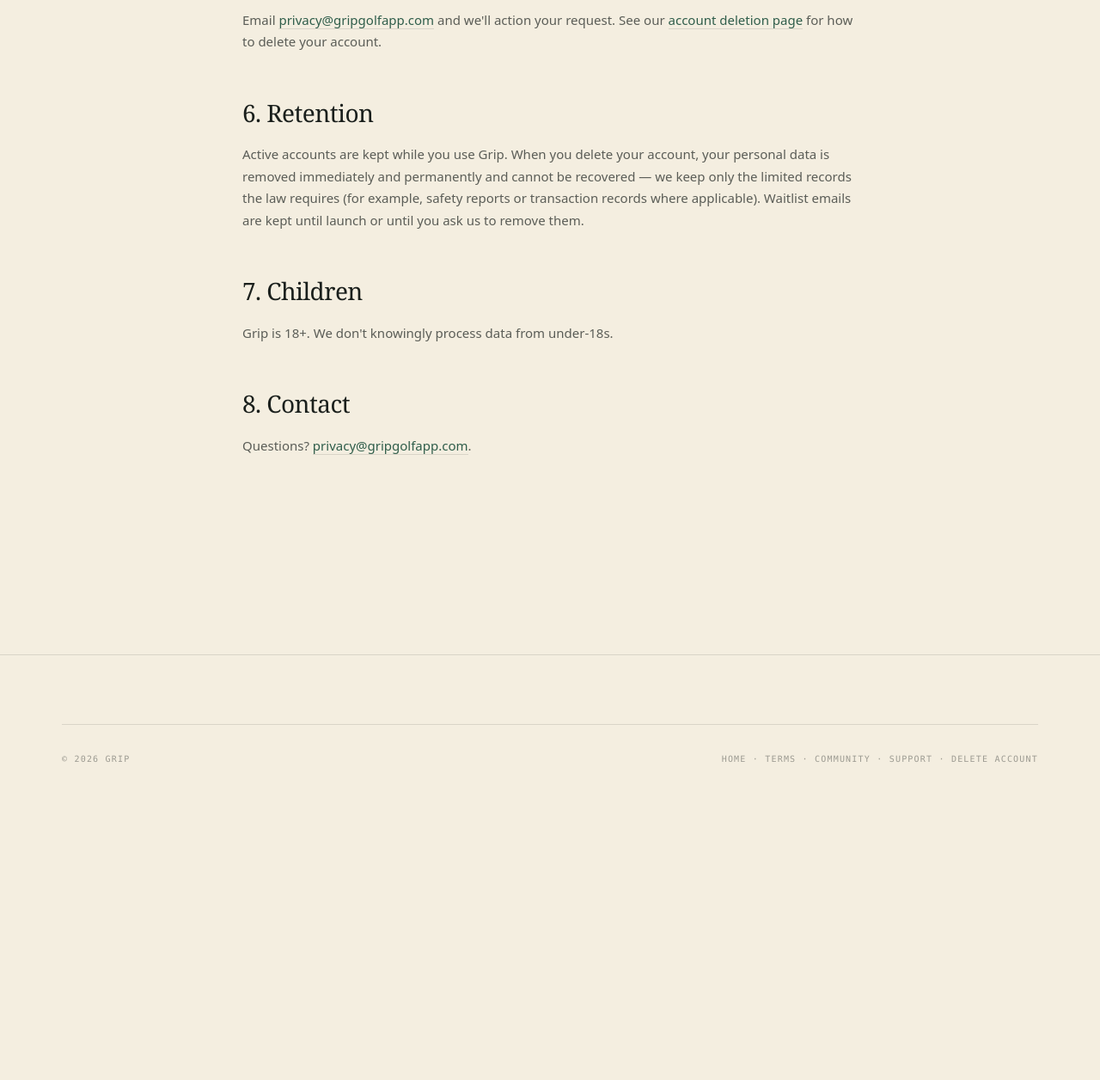
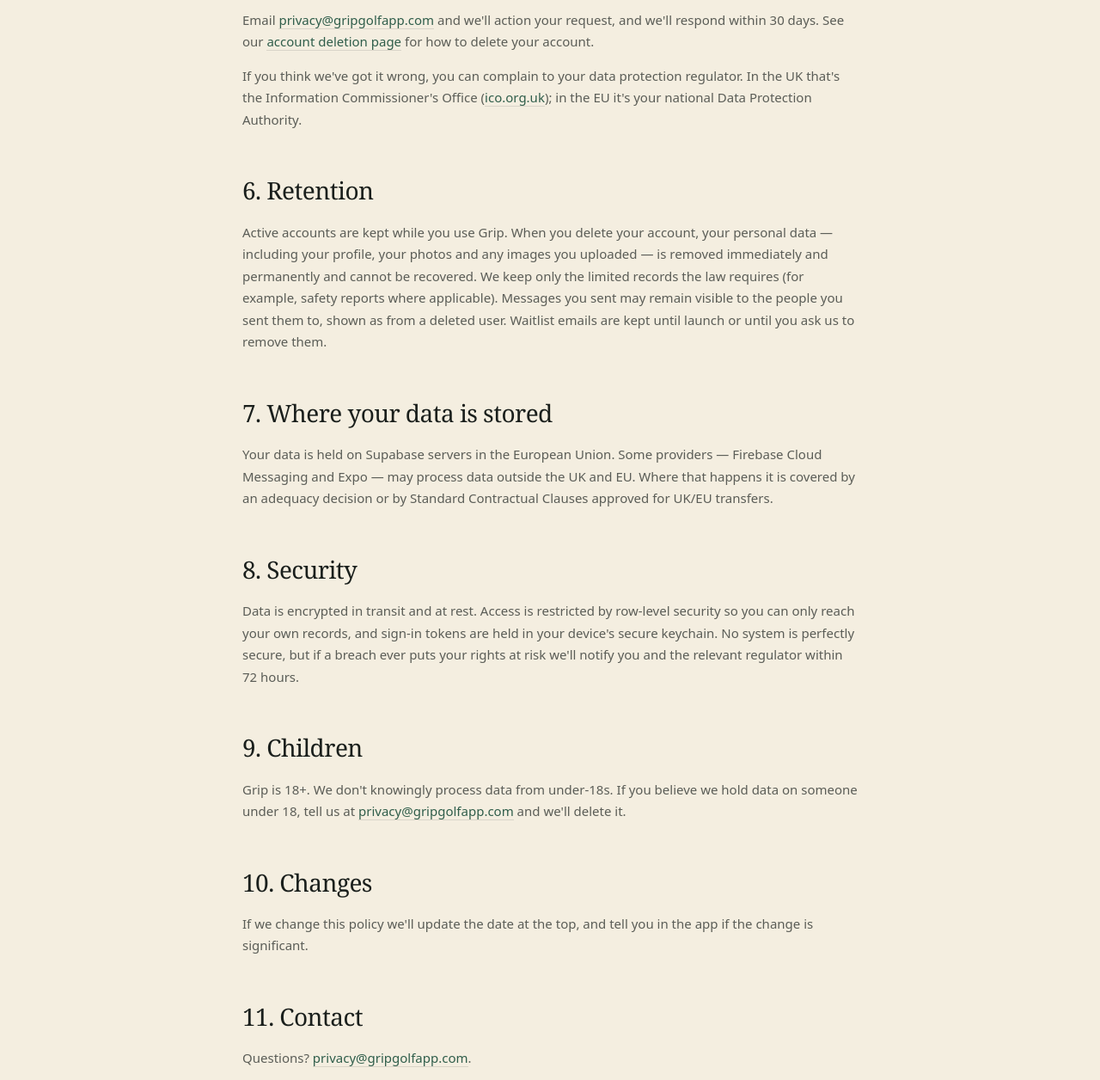
Before and after one commit to icebucket2345-afk/grip-website, a website: page privacy.html in a window 1280 px wide. Shown: the part 1804-3060 px from the top of the page at 86% size. Before the commit the page ends 2743 px from the top, so only its background shows below. Drawn offline with Linux system fonts and the light colour scheme.

Commit message:
Make the published policy the complete one
Folds in what only the unpublished markdown draft carried, so this page stands
on its own as the operative policy: the right to complain to the ICO or an EU
authority, where data is stored and on what basis it leaves the UK/EU, security
measures and breach notification, and how changes are communicated.

Also states plainly that deleting an account now removes uploaded photos too,
which it previously did not.

```diff
--- a/privacy.html
+++ b/privacy.html
@@ -52,15 +52,25 @@
       <li>Delete your account and everything tied to it</li>
       <li>Object to specific processing</li>
     </ul>
-    <p>Email <a href="mailto:privacy@gripgolfapp.com">privacy@gripgolfapp.com</a> and we'll action your request. See our <a href="delete-account.html">account deletion page</a> for how to delete your account.</p>
+    <p>Email <a href="mailto:privacy@gripgolfapp.com">privacy@gripgolfapp.com</a> and we'll action your request, and we'll respond within 30 days. See our <a href="delete-account.html">account deletion page</a> for how to delete your account.</p>
+    <p>If you think we've got it wrong, you can complain to your data protection regulator. In the UK that's the Information Commissioner's Office (<a href="https://ico.org.uk">ico.org.uk</a>); in the EU it's your national Data Protection Authority.</p>
 
     <h2>6. Retention</h2>
-    <p>Active accounts are kept while you use Grip. When you delete your account, your personal data is removed immediately and permanently and cannot be recovered — we keep only the limited records the law requires (for example, safety reports or transaction records where applicable). Waitlist emails are kept until launch or until you ask us to remove them.</p>
+    <p>Active accounts are kept while you use Grip. When you delete your account, your personal data — including your profile, your photos and any images you uploaded — is removed immediately and permanently and cannot be recovered. We keep only the limited records the law requires (for example, safety reports where applicable). Messages you sent may remain visible to the people you sent them to, shown as from a deleted user. Waitlist emails are kept until launch or until you ask us to remove them.</p>
 
-    <h2>7. Children</h2>
-    <p>Grip is 18+. We don't knowingly process data from under-18s.</p>
+    <h2>7. Where your data is stored</h2>
+    <p>Your data is held on Supabase servers in the European Union. Some providers — Firebase Cloud Messaging and Expo — may process data outside the UK and EU. Where that happens it is covered by an adequacy decision or by Standard Contractual Clauses approved for UK/EU transfers.</p>
 
-    <h2>8. Contact</h2>
+    <h2>8. Security</h2>
+    <p>Data is encrypted in transit and at rest. Access is restricted by row-level security so you can only reach your own records, and sign-in tokens are held in your device's secure keychain. No system is perfectly secure, but if a breach ever puts your rights at risk we'll notify you and the relevant regulator within 72 hours.</p>
+
+    <h2>9. Children</h2>
+    <p>Grip is 18+. We don't knowingly process data from under-18s. If you believe we hold data on someone under 18, tell us at <a href="mailto:privacy@gripgolfapp.com">privacy@gripgolfapp.com</a> and we'll delete it.</p>
+
+    <h2>10. Changes</h2>
+    <p>If we change this policy we'll update the date at the top, and tell you in the app if the change is significant.</p>
+
+    <h2>11. Contact</h2>
     <p>Questions? <a href="mailto:privacy@gripgolfapp.com">privacy@gripgolfapp.com</a>.</p>
   </main>
 
```
